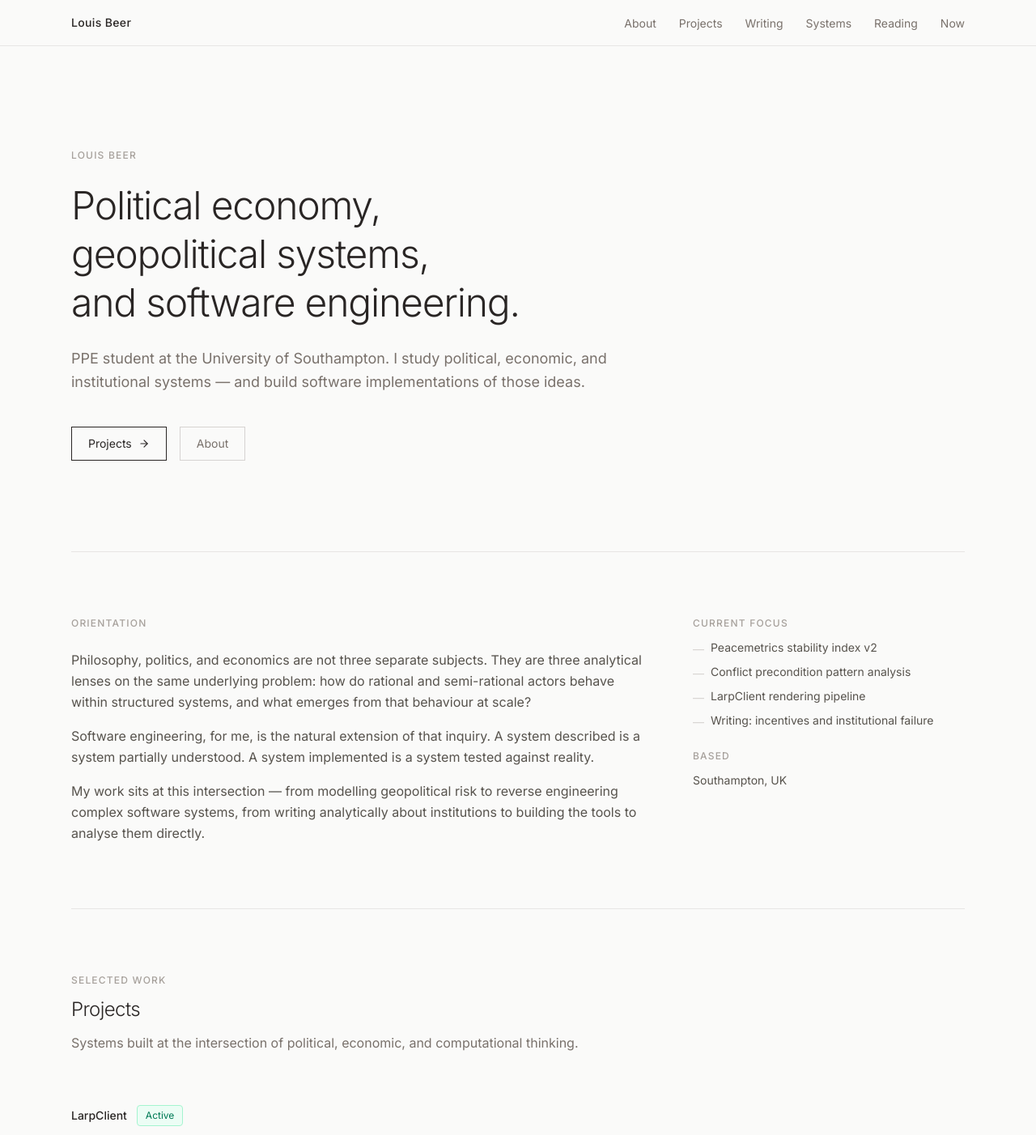
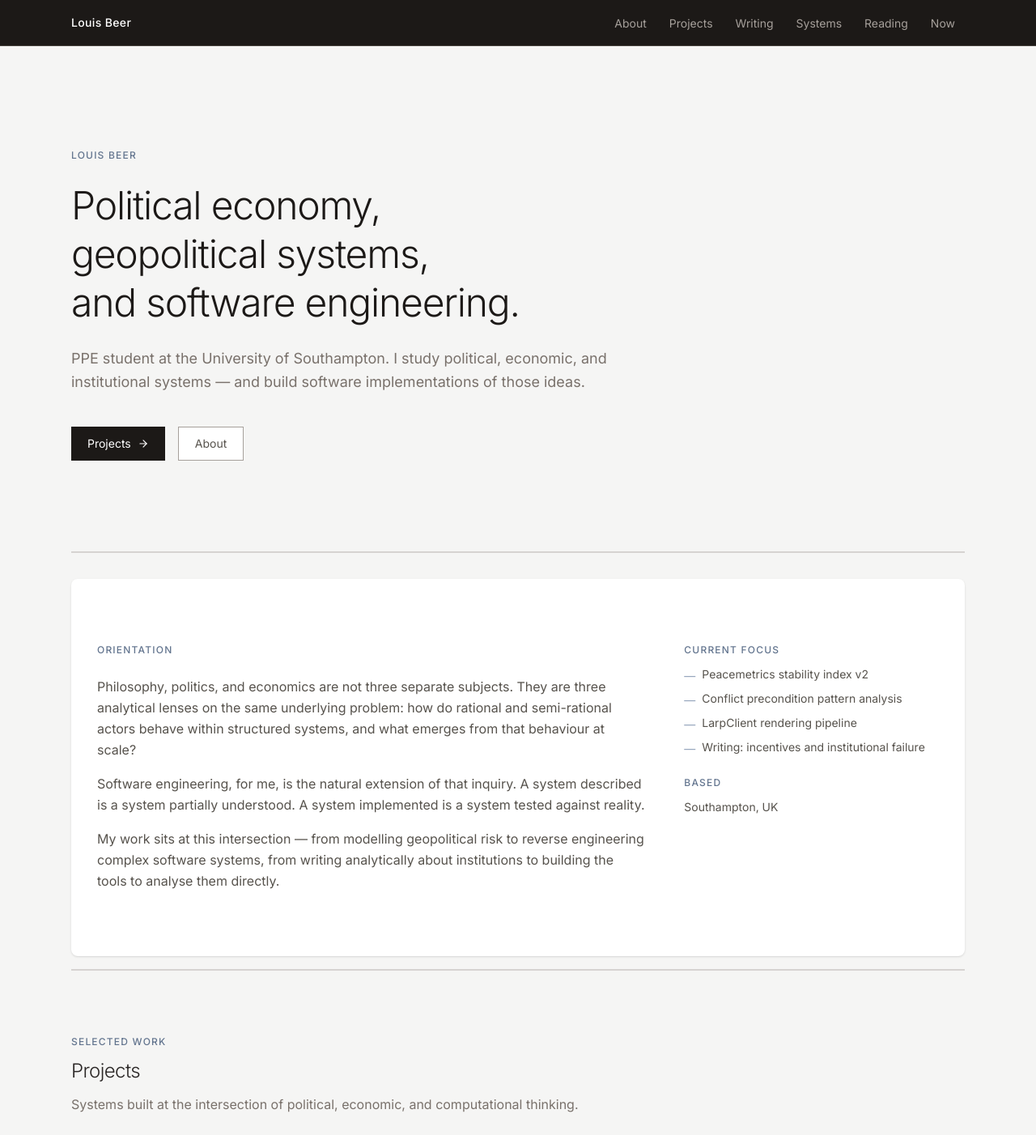
Before and after one commit to mrailouis/louisbeer, a Next.js app: page / in a window 1280 px wide. Shown: the top 1402 px of the page at 81% size. Built offline with nearby package versions, Linux system fonts and the light colour scheme.

Commit message:
Redesign: dark nav/footer, stone-100 body, white cards, slate accent

```diff
--- a/src/app/globals.css
+++ b/src/app/globals.css
@@ -12,14 +12,14 @@
   }
 
   body {
-    @apply bg-stone-50 text-stone-800;
+    @apply bg-stone-100 text-stone-800;
   }
 
   ::selection {
-    @apply bg-stone-800 text-stone-50;
+    @apply bg-slate-800 text-stone-50;
   }
 
   :focus-visible {
-    @apply outline-2 outline-offset-2 outline-stone-800 rounded-sm;
+    @apply outline-2 outline-offset-2 outline-slate-700 rounded-sm;
   }
 }
--- a/src/app/page.tsx
+++ b/src/app/page.tsx
@@ -13,12 +13,12 @@ export default async function HomePage() {
   return (
     <div className="max-w-6xl mx-auto px-6">
       {/* ─── Hero ─────────────────────────────────────────────── */}
-      <section className="pt-24 pb-20 md:pt-32 md:pb-28 border-b border-stone-200">
+      <section className="pt-24 pb-20 md:pt-32 md:pb-28 border-b-2 border-stone-300">
         <div className="max-w-3xl">
-          <p className="text-xs font-medium tracking-widest uppercase text-stone-400 mb-6">
+          <p className="text-xs font-medium tracking-widest uppercase text-slate-500 mb-6">
             Louis Beer
           </p>
-          <h1 className="text-4xl md:text-5xl font-light text-stone-800 tracking-tight leading-tight mb-6">
+          <h1 className="text-4xl md:text-5xl font-light text-stone-900 tracking-tight leading-tight mb-6">
             Political economy,<br />
             geopolitical systems,<br />
             and software engineering.
@@ -30,13 +30,13 @@ export default async function HomePage() {
           <div className="flex flex-wrap gap-4 mt-10">
             <Link
               href="/projects"
-              className="inline-flex items-center gap-2 text-sm text-stone-800 border border-stone-800 px-5 py-2.5 hover:bg-stone-800 hover:text-stone-50 transition-colors"
+              className="inline-flex items-center gap-2 text-sm bg-stone-900 text-white px-5 py-2.5 hover:bg-stone-700 transition-colors"
             >
               Projects <ArrowRight size={14} />
             </Link>
             <Link
               href="/about"
-              className="inline-flex items-center gap-2 text-sm text-stone-500 border border-stone-300 px-5 py-2.5 hover:border-stone-500 hover:text-stone-700 transition-colors"
+              className="inline-flex items-center gap-2 text-sm text-stone-600 border border-stone-400 bg-white px-5 py-2.5 hover:border-stone-600 hover:text-stone-800 transition-colors"
             >
               About
             </Link>
@@ -45,10 +45,10 @@ export default async function HomePage() {
       </section>
 
       {/* ─── Intro ────────────────────────────────────────────── */}
-      <Section>
+      <Section className="bg-white rounded-lg mt-8 px-8 shadow-sm">
         <div className="grid md:grid-cols-3 gap-12">
           <div className="md:col-span-2">
-            <p className="text-xs font-medium tracking-widest uppercase text-stone-400 mb-6">
+            <p className="text-xs font-medium tracking-widest uppercase text-slate-500 mb-6">
               Orientation
             </p>
             <p className="text-stone-600 leading-relaxed mb-4">
@@ -70,30 +70,30 @@ export default async function HomePage() {
           </div>
           <div className="space-y-6">
             <div>
-              <p className="text-xs font-medium tracking-widest uppercase text-stone-400 mb-3">
+              <p className="text-xs font-medium tracking-widest uppercase text-slate-500 mb-3">
                 Current focus
               </p>
               <ul className="space-y-2 text-sm text-stone-600">
                 <li className="flex gap-2">
-                  <span className="text-stone-300 mt-0.5">—</span>
+                  <span className="text-slate-400 mt-0.5">—</span>
                   Peacemetrics stability index v2
                 </li>
                 <li className="flex gap-2">
-                  <span className="text-stone-300 mt-0.5">—</span>
+                  <span className="text-slate-400 mt-0.5">—</span>
                   Conflict precondition pattern analysis
                 </li>
                 <li className="flex gap-2">
-                  <span className="text-stone-300 mt-0.5">—</span>
+                  <span className="text-slate-400 mt-0.5">—</span>
                   LarpClient rendering pipeline
                 </li>
                 <li className="flex gap-2">
-                  <span className="text-stone-300 mt-0.5">—</span>
+                  <span className="text-slate-400 mt-0.5">—</span>
                   Writing: incentives and institutional failure
                 </li>
               </ul>
             </div>
             <div>
-              <p className="text-xs font-medium tracking-widest uppercase text-stone-400 mb-3">
+              <p className="text-xs font-medium tracking-widest uppercase text-slate-500 mb-3">
                 Based
               </p>
               <p className="text-sm text-stone-600">Southampton, UK</p>
@@ -103,22 +103,22 @@ export default async function HomePage() {
       </Section>
 
       {/* ─── Featured Projects ────────────────────────────────── */}
-      <Section className="border-t border-stone-200">
+      <Section className="border-t-2 border-stone-300 mt-4">
         <SectionHeader
           label="Selected Work"
           title="Projects"
           description="Systems built at the intersection of political, economic, and computational thinking."
         />
-        <div className="space-y-px">
+        <div className="space-y-2">
           {featuredProjects.map((project) => (
             <Link
               key={project.slug}
               href={`/projects/${project.slug}`}
-              className="group flex flex-col md:flex-row md:items-center justify-between gap-4 py-6 border-b border-stone-200 hover:border-stone-400 transition-colors"
+              className="group flex flex-col md:flex-row md:items-center justify-between gap-4 py-5 px-5 bg-white border border-stone-200 hover:border-slate-400 hover:shadow-sm transition-all"
             >
               <div className="flex-1">
                 <div className="flex items-center gap-3 mb-2">
-                  <h3 className="text-sm font-medium text-stone-800 group-hover:text-stone-600 transition-colors">
+                  <h3 className="text-sm font-medium text-stone-800 group-hover:text-slate-700 transition-colors">
                     {project.title}
                   </h3>
                   <StatusBadge status={project.status} />
@@ -140,7 +140,7 @@ export default async function HomePage() {
         <div className="mt-8">
           <Link
             href="/projects"
-            className="inline-flex items-center gap-2 text-sm text-stone-500 hover:text-stone-800 transition-colors"
+            className="inline-flex items-center gap-2 text-sm text-slate-600 hover:text-stone-900 transition-colors"
           >
             All projects <ArrowRight size={14} />
           </Link>
@@ -148,18 +148,18 @@ export default async function HomePage() {
       </Section>
 
       {/* ─── Writing Preview ──────────────────────────────────── */}
-      <Section className="border-t border-stone-200">
+      <Section className="border-t-2 border-stone-300">
         <SectionHeader
           label="Writing"
           title="Recent Essays"
           description="Analytical writing on geopolitics, institutional behaviour, systems thinking, and the theory behind the engineering."
         />
-        <div className="grid md:grid-cols-2 gap-6">
+        <div className="grid md:grid-cols-2 gap-4">
           {featuredEssays.map((essay) => (
             <Link
               key={essay.slug}
               href={`/writing/${essay.slug}`}
-              className="group border border-stone-200 p-6 hover:border-stone-400 transition-colors"
+              className="group bg-white border border-stone-200 p-6 hover:border-slate-400 hover:shadow-sm transition-all"
             >
               <div className="flex flex-wrap gap-2 mb-4">
                 {essay.tags.slice(0, 2).map((t) => (
@@ -168,7 +168,7 @@ export default async function HomePage() {
                   </Tag>
                 ))}
               </div>
-              <h3 className="text-sm font-medium text-stone-800 leading-snug mb-3 group-hover:text-stone-600 transition-colors">
+              <h3 className="text-sm font-medium text-stone-800 leading-snug mb-3 group-hover:text-slate-700 transition-colors">
                 {essay.title}
               </h3>
               <p className="text-sm text-stone-500 leading-relaxed line-clamp-3">
@@ -181,7 +181,7 @@ export default async function HomePage() {
         <div className="mt-8">
           <Link
             href="/writing"
-            className="inline-flex items-center gap-2 text-sm text-stone-500 hover:text-stone-800 transition-colors"
+            className="inline-flex items-center gap-2 text-sm text-slate-600 hover:text-stone-900 transition-colors"
           >
             All writing <ArrowRight size={14} />
           </Link>
@@ -189,19 +189,19 @@ export default async function HomePage() {
       </Section>
 
       {/* ─── GitHub Activity ──────────────────────────────────── */}
-      <Section className="border-t border-stone-200">
-        <div className="grid md:grid-cols-2 gap-12">
+      <Section className="border-t-2 border-stone-300">
+        <div className="grid md:grid-cols-2 gap-8">
           {/* Activity */}
-          <div>
-            <p className="text-xs font-medium tracking-widest uppercase text-stone-400 mb-6">
+          <div className="bg-white border border-stone-200 p-6">
+            <p className="text-xs font-medium tracking-widest uppercase text-slate-500 mb-6">
               GitHub Activity
             </p>
             <div className="space-y-4">
               {activity.map((item, i) => (
                 <div key={i} className="flex gap-4 items-start">
-                  <GitBranch size={14} className="text-stone-400 mt-0.5 shrink-0" />
+                  <GitBranch size={14} className="text-slate-400 mt-0.5 shrink-0" />
                   <div>
-                    <p className="text-xs text-stone-400 font-mono mb-0.5">
+                    <p className="text-xs text-slate-500 font-mono mb-0.5">
                       {item.repo.split("/")[1]}
                     </p>
                     {item.message && (
@@ -217,15 +217,15 @@ export default async function HomePage() {
               href="https://github.com/mrailouis"
               target="_blank"
               rel="noopener noreferrer"
-              className="inline-flex items-center gap-2 text-sm text-stone-500 hover:text-stone-800 transition-colors mt-6"
+              className="inline-flex items-center gap-2 text-sm text-slate-500 hover:text-stone-800 transition-colors mt-6"
             >
               github.com/mrailouis <ExternalLink size={12} />
             </Link>
           </div>
 
           {/* Updates */}
-          <div>
-            <p className="text-xs font-medium tracking-widest uppercase text-stone-400 mb-6">
+          <div className="bg-white border border-stone-200 p-6">
+            <p className="text-xs font-medium tracking-widest uppercase text-slate-500 mb-6">
               Recent Updates
             </p>
             <div className="space-y-5">
@@ -245,7 +245,7 @@ export default async function HomePage() {
             </div>
             <Link
               href="/updates"
-              className="inline-flex items-center gap-2 text-sm text-stone-500 hover:text-stone-800 transition-colors mt-6"
+              className="inline-flex items-center gap-2 text-sm text-slate-500 hover:text-stone-800 transition-colors mt-6"
             >
               Full changelog <ArrowRight size={14} />
             </Link>
@@ -254,8 +254,8 @@ export default async function HomePage() {
       </Section>
 
       {/* ─── Navigation Strip ─────────────────────────────────── */}
-      <Section className="border-t border-stone-200">
-        <div className="grid grid-cols-2 md:grid-cols-4 gap-4">
+      <Section className="border-t-2 border-stone-300">
+        <div className="grid grid-cols-2 md:grid-cols-4 gap-3">
           {[
             { href: "/systems", label: "Systems", desc: "Active models and prototypes" },
             { href: "/aspirations", label: "Aspirations", desc: "Long-term direction" },
@@ -265,15 +265,16 @@ export default async function HomePage() {
             <Link
               key={href}
               href={href}
-              className="group border border-stone-200 p-5 hover:border-stone-400 transition-colors"
+              className="group bg-white border border-stone-200 p-5 hover:border-slate-400 hover:shadow-sm transition-all"
             >
-              <p className="text-sm font-medium text-stone-800 mb-1 group-hover:text-stone-600 transition-colors">
+              <p className="text-sm font-medium text-stone-800 mb-1 group-hover:text-slate-700 transition-colors">
                 {label}
               </p>
               <p className="text-xs text-stone-400">{desc}</p>
             </Link>
           ))}
         </div>
+
       </Section>
     </div>
   );
--- a/src/components/Nav.tsx
+++ b/src/components/Nav.tsx
@@ -19,27 +19,30 @@ export function Nav() {
   const pathname = usePathname()
   const [open, setOpen] = useState(false)
 
+  const isActive = (href: string) =>
+    pathname === href || pathname.startsWith(href + '/')
+
   return (
-    <header className="fixed top-0 left-0 right-0 z-50 bg-stone-50/90 backdrop-blur-sm border-b border-stone-200">
+    <header className="fixed top-0 left-0 right-0 z-50 bg-stone-900 border-b border-stone-700">
       <nav className="max-w-6xl mx-auto px-6 h-14 flex items-center justify-between">
         <Link
           href="/"
-          className="text-sm font-medium tracking-wide text-stone-800 hover:text-stone-600 transition-colors"
+          className="text-sm font-medium tracking-wide text-white hover:text-stone-300 transition-colors"
         >
           Louis Beer
         </Link>
 
         {/* Desktop nav */}
-        <ul className="hidden md:flex items-center gap-7">
+        <ul className="hidden md:flex items-center gap-1">
           {navLinks.map(({ href, label }) => (
             <li key={href}>
               <Link
                 href={href}
                 className={cn(
-                  'text-sm transition-colors',
-                  pathname === href || pathname.startsWith(href + '/')
-                    ? 'text-stone-800 font-medium'
-                    : 'text-stone-500 hover:text-stone-800'
+                  'text-sm px-3 py-1.5 rounded transition-colors',
+                  isActive(href)
+                    ? 'text-white bg-stone-700'
+                    : 'text-stone-400 hover:text-white hover:bg-stone-800'
                 )}
               >
                 {label}
@@ -50,7 +53,7 @@ export function Nav() {
 
         {/* Mobile toggle */}
         <button
-          className="md:hidden text-stone-600 hover:text-stone-800 transition-colors"
+          className="md:hidden text-stone-400 hover:text-white transition-colors"
           onClick={() => setOpen((o) => !o)}
           aria-label="Toggle menu"
         >
@@ -60,18 +63,18 @@ export function Nav() {
 
       {/* Mobile menu */}
       {open && (
-        <div className="md:hidden border-t border-stone-200 bg-stone-50 px-6 py-4">
-          <ul className="flex flex-col gap-4">
+        <div className="md:hidden border-t border-stone-700 bg-stone-900 px-6 py-4">
+          <ul className="flex flex-col gap-1">
             {navLinks.map(({ href, label }) => (
               <li key={href}>
                 <Link
                   href={href}
                   onClick={() => setOpen(false)}
                   className={cn(
-                    'text-sm transition-colors',
-                    pathname === href
-                      ? 'text-stone-800 font-medium'
-                      : 'text-stone-500 hover:text-stone-800'
+                    'block text-sm px-3 py-2 rounded transition-colors',
+                    isActive(href)
+                      ? 'text-white bg-stone-700'
+                      : 'text-stone-400 hover:text-white hover:bg-stone-800'
                   )}
                 >
                   {label}
--- a/src/components/ui.tsx
+++ b/src/components/ui.tsx
@@ -24,7 +24,7 @@ export function SectionHeader({ label, title, description }: SectionHeaderProps)
   return (
     <div className="mb-10">
       {label && (
-        <p className="text-xs font-medium tracking-widest uppercase text-stone-400 mb-3">
+        <p className="text-xs font-medium tracking-widest uppercase text-slate-500 mb-3">
           {label}
         </p>
       )}
@@ -47,8 +47,8 @@ export function Tag({ children, variant = 'default' }: TagProps) {
       className={cn(
         'inline-block text-xs px-2.5 py-1 rounded border font-mono',
         variant === 'muted'
-          ? 'text-stone-400 border-stone-200 bg-transparent'
-          : 'text-stone-600 border-stone-300 bg-stone-100'
+          ? 'text-stone-500 border-stone-300 bg-white'
+          : 'text-slate-700 border-slate-300 bg-slate-50'
       )}
     >
       {children}
@@ -61,16 +61,16 @@ interface StatusBadgeProps {
 }
 
 const statusStyles: Record<string, string> = {
-  active: 'text-emerald-700 bg-emerald-50 border-emerald-200',
-  live: 'text-emerald-700 bg-emerald-50 border-emerald-200',
-  prototype: 'text-amber-700 bg-amber-50 border-amber-200',
-  concept: 'text-stone-500 bg-stone-100 border-stone-200',
-  archived: 'text-stone-400 bg-stone-50 border-stone-200',
-  paused: 'text-stone-400 bg-stone-50 border-stone-200',
-  reading: 'text-blue-700 bg-blue-50 border-blue-200',
-  read: 'text-stone-500 bg-stone-100 border-stone-200',
-  reference: 'text-violet-700 bg-violet-50 border-violet-200',
-  conceptual: 'text-stone-400 bg-stone-50 border-stone-200',
+  active: 'text-emerald-700 bg-emerald-50 border-emerald-300',
+  live: 'text-emerald-700 bg-emerald-50 border-emerald-300',
+  prototype: 'text-amber-700 bg-amber-50 border-amber-300',
+  concept: 'text-slate-600 bg-slate-100 border-slate-300',
+  archived: 'text-stone-500 bg-stone-100 border-stone-300',
+  paused: 'text-stone-500 bg-stone-100 border-stone-300',
+  reading: 'text-blue-700 bg-blue-50 border-blue-300',
+  read: 'text-stone-500 bg-stone-100 border-stone-300',
+  reference: 'text-violet-700 bg-violet-50 border-violet-300',
+  conceptual: 'text-stone-500 bg-stone-100 border-stone-300',
 }
 
 export function StatusBadge({ status }: StatusBadgeProps) {
@@ -78,7 +78,7 @@ export function StatusBadge({ status }: StatusBadgeProps) {
     <span
       className={cn(
         'inline-block text-xs px-2.5 py-1 rounded border capitalize',
-        statusStyles[status] ?? 'text-stone-500 border-stone-200'
+        statusStyles[status] ?? 'text-stone-500 border-stone-300'
       )}
     >
       {status}
@@ -87,7 +87,7 @@ export function StatusBadge({ status }: StatusBadgeProps) {
 }
 
 export function Divider() {
-  return <hr className="border-stone-200 my-12" />
+  return <hr className="border-stone-300 my-12" />
 }
 
 interface CalloutProps {
@@ -99,7 +99,7 @@ export function Callout({ children, className }: CalloutProps) {
   return (
     <blockquote
       className={cn(
-        'border-l-2 border-stone-800 pl-6 my-8 text-stone-600 italic leading-relaxed',
+        'border-l-2 border-slate-700 pl-6 my-8 text-stone-600 italic leading-relaxed bg-white py-4 pr-4 rounded-r',
         className
       )}
     >
```
Also changed, not shown: src/components/Footer.tsx (+5 -5 lines).
